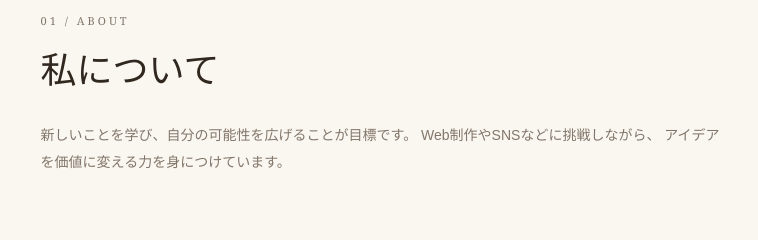
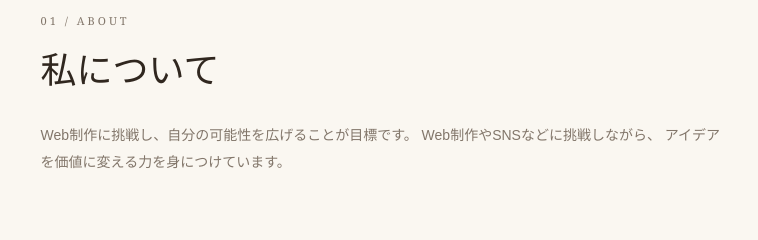
Before and after one commit to Tetamupi/te-tamu-portfolio, a plain HTML site: page index.html in a window 1280 px wide. Shown: the part 800-1040 px from the top of the page, 113-871 px from the left. Drawn offline with Linux system fonts and the light colour scheme.

Commit message:
Fix HTML formatting and structure
仮変更

```diff
--- a/index.html
+++ b/index.html
@@ -35,7 +35,7 @@
       <p class="eyebrow">01 / ABOUT</p>
       <h2>私について</h2>
       <p>
-        新しいことを学び、自分の可能性を広げることが目標です。
+        Web制作に挑戦し、自分の可能性を広げることが目標です。
         Web制作やSNSなどに挑戦しながら、
         アイデアを価値に変える力を身につけています。
       </p>
```
